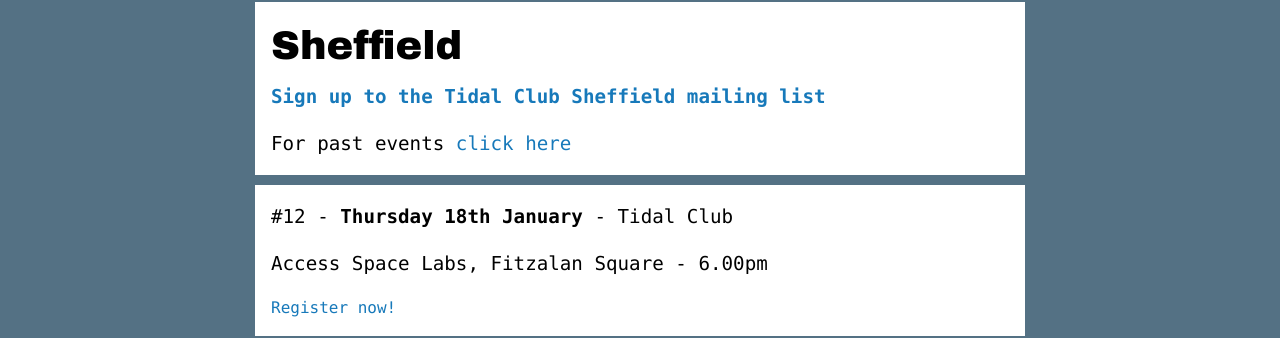
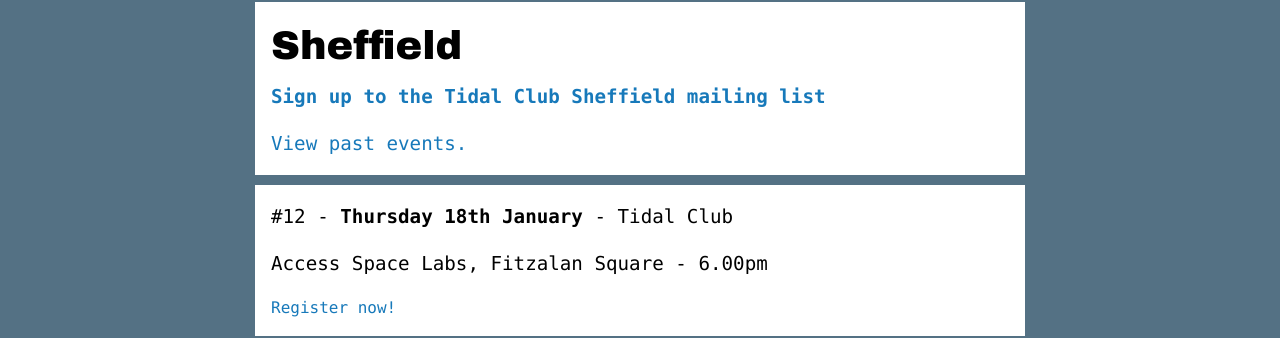
Before and after one commit to tidalclub/tidalclub.github.io, a Jekyll site: the page built from sheffield.html, in a window 1280 px wide. Shown: the part 210-548 px from the top of the page. Built offline with Jekyll 4.4.1, drawn with Linux system fonts in a browser that asks for light colours; nearby versions of some CDN libraries; a script that is not in the unit is left out; comment, search, counter and statistics services are not loaded.

Commit message:
Update sheffield.html

```diff
--- a/sheffield.html
+++ b/sheffield.html
@@ -4,7 +4,7 @@
 ---
 			<h1>Sheffield</h1>
 			<p><strong><a href="http://eepurl.com/cVDvbj" target="_blank">Sign up to the Tidal Club Sheffield mailing list</a></strong></p>
-			<p>For past events <a href="https://tidalclub.github.io/sheffield_archive.html">click here</a></p>
+			<p><a href="https://tidalclub.github.io/sheffield_archive.html">View past events.</a></p>
 			<hr>
 			<p>#12 - <strong>Thursday 18th January</strong> - Tidal Club</p>
 			<p>Access Space Labs, Fitzalan Square - 6.00pm</p>
```
